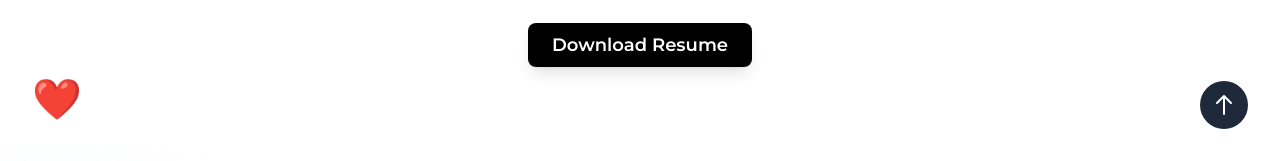
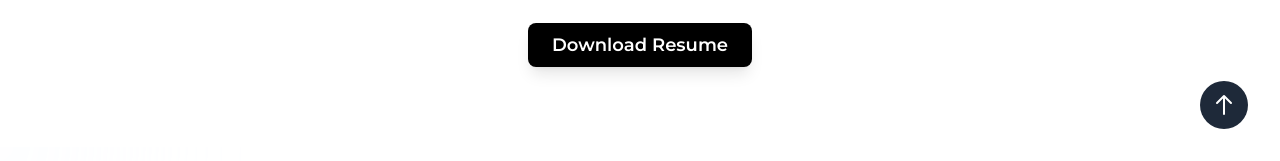
Before and after one commit to Nithish-1622/Nithish-Portfolio, a React (Vite) app: page / in a window 1280 px wide. Shown: the part 639-800 px from the top of the page. Built offline with nearby package versions, Linux system fonts and the light colour scheme; a web font is replaced by a local one.

Commit message:
Removed a icon

```diff
--- a/src/components/AboutMe.jsx
+++ b/src/components/AboutMe.jsx
@@ -75,12 +75,8 @@ const AboutMe = () => {
         </div>
       </div>
 
-      {/* Heart icon */}
-      <div className="fixed left-4 sm:left-8 bottom-4 sm:bottom-8 text-[2rem] sm:text-[2.5rem] select-none">
-        <span role="img" aria-label="heart" className="text-pink-500">
-          ❤️
-        </span>
-      </div>
+
+
 
 
 
```
